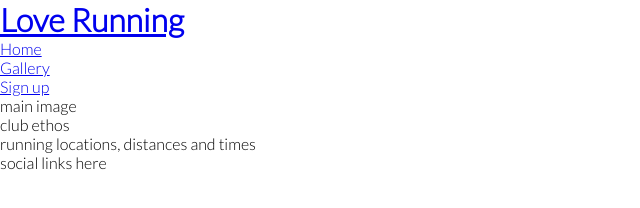
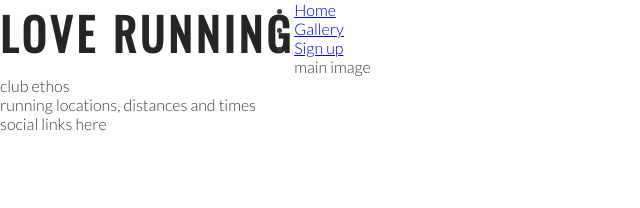
Before and after one commit to KateNowlan/love-running, a plain HTML site: page index.html in a window 1280 px wide. Shown: the whole page, without its empty margins (0-640 px from the left). Drawn offline with nearby package versions, Linux system fonts and the light colour scheme.

Commit message:
add style for headings and logo

```diff
--- a/assets.css/style.css
+++ b/assets.css/style.css
@@ -7,6 +7,20 @@
 }
 
 body {
-    font-family: Lato; sans-serif ;
+    font-family: Lato; sans-serif;
     font-weight: 300;
+    color: #3a3a3a;
 }
+
+/*headings and logo*/
+h1, h2 {
+    font-family: Oswald; Sans-serif;
+    text-transform: uppercase;
+    letter-spacing: 4px;
+    color: #252525;
+}
+
+#logo {
+    float: left;
+    font-size: 280%;
+}
--- a/index.html
+++ b/index.html
@@ -15,7 +15,7 @@
 <body>
     <header>
         <a href="index.html">
-            <h1>Love Running</h1>
+            <h1 id="logo">Love Running</h1>
         </a>
         <nav>
             <ul>
```
